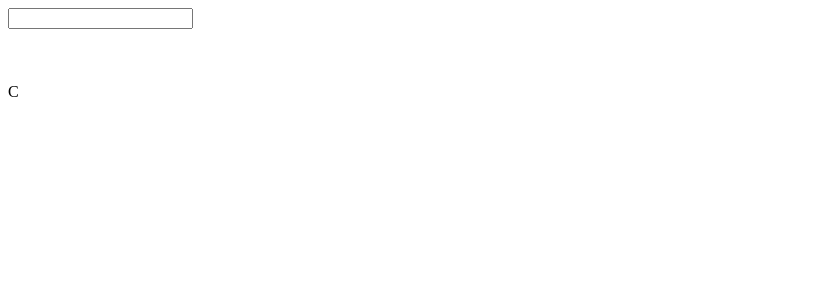
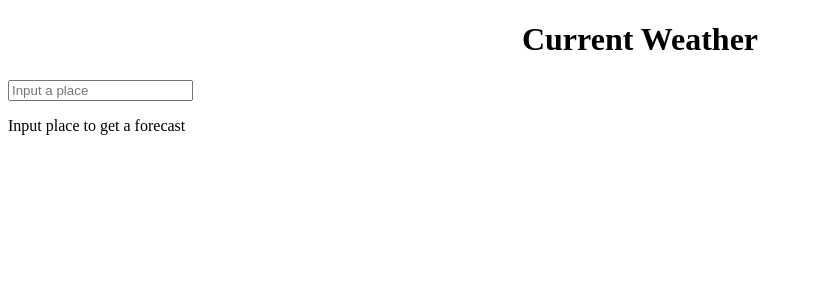
Before and after one commit to dimaorizz/react-weather-app, a React (Create React App) app: page / in a window 1280 px wide. Shown: the top 300 px of the page, without its empty margins (0-813 px from the left). Built offline with nearby package versions, Linux system fonts and the light colour scheme.

Commit message:
added header and undefined input handling

```diff
--- a/public/index.html
+++ b/public/index.html
@@ -7,11 +7,12 @@
       name="description"
       content="Web site created using create-react-app"
     />
-    <title>React App</title>
+    <link rel="stylesheet" href="style.css">
+    <title>Weather app</title>
   </head>
   <body>
     <noscript>You need to enable JavaScript to run this app.</noscript>
+    <h1 class="header">Current Weather</h1>
     <div id="root"></div>
-
   </body>
 </html>
--- /dev/null
+++ b/public/style.css
@@ -0,0 +1,3 @@
+.header {
+    text-align: center;
+}
--- a/src/components/App.js
+++ b/src/components/App.js
@@ -17,7 +17,10 @@ class App extends React.Component {
 
     async componentDidUpdate() {
         const mapBoxData = await mapbox(this.state.place);
-        console.log(mapBoxData);
+        if(mapBoxData.features === undefined) {
+            this.setState({ temperature: null });
+            return;
+        }
         const location = {
             lat: mapBoxData.features[0].center[1],
             long: mapBoxData.features[0].center[0],
--- a/src/components/PlaceInput/PlaceInput.js
+++ b/src/components/PlaceInput/PlaceInput.js
@@ -14,7 +14,7 @@ class PlaceInput extends React.Component {
         return(
             <div className='placeInput'>
                 <form onSubmit={this.onSubmit}>
-                    <input type='text' onChange={(e) => this.setState({ place: e.target.value })} value={this.state.place} />
+                    <input type='text' onChange={(e) => this.setState({ place: e.target.value })} value={this.state.place} placeholder="Input a place" />
                 </form>
             </div>
         )
--- a/src/components/TempInfo/TempInfo.js
+++ b/src/components/TempInfo/TempInfo.js
@@ -1,8 +1,15 @@
 import React from 'react';
 
 const TempInfo = (props) => {
+    if(props.temperature === null) {
+        return(
+            <div className='errorTemp'>
+                <p>Input place to get a forecast</p>
+            </div>
+        )
+    }
     return (
-        <div className='TempInfo'>
+        <div className='tempInfo'>
             <h2>{props.place}</h2>
             <br />
             <p>{props.temperature} C</p>
```
